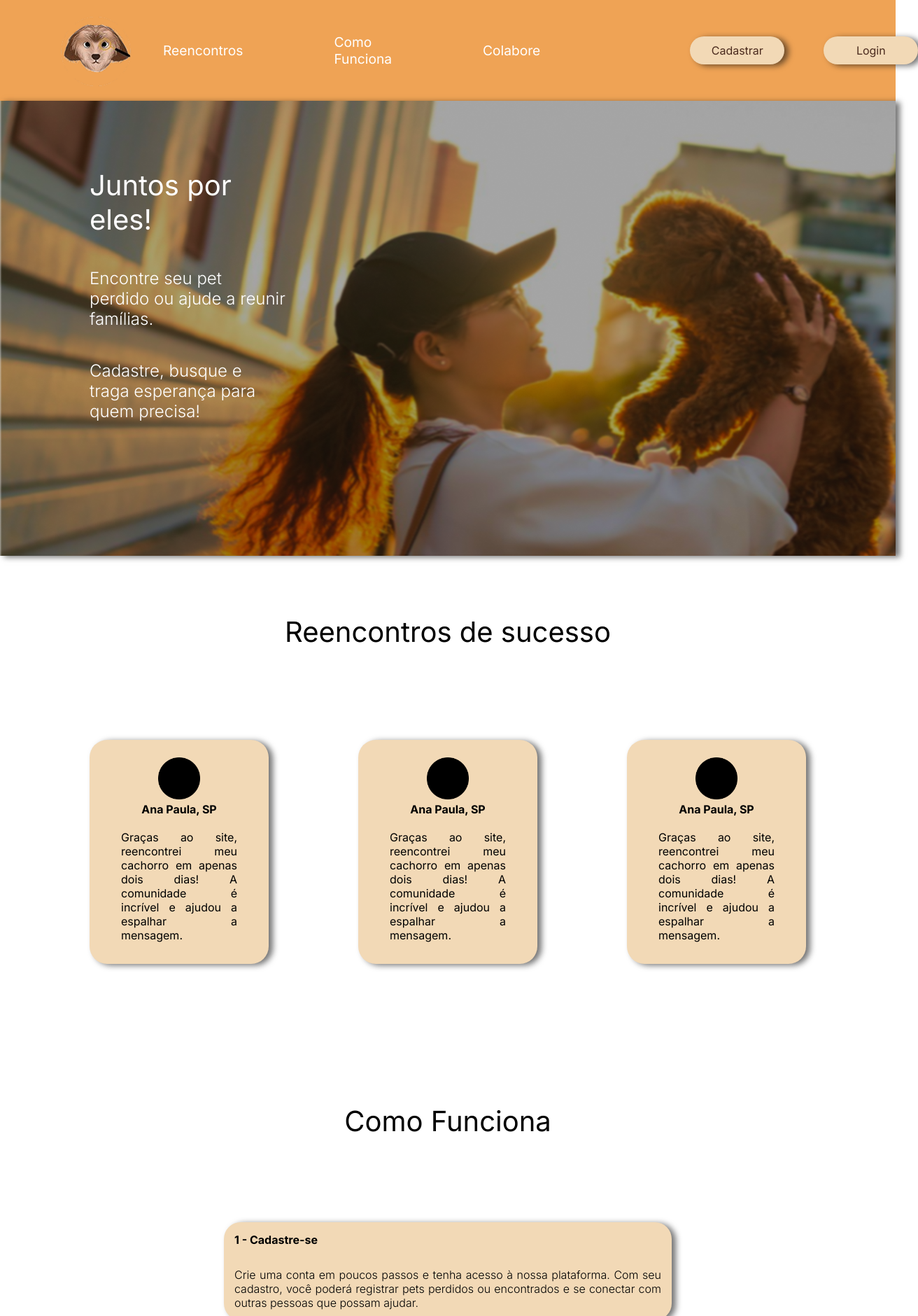
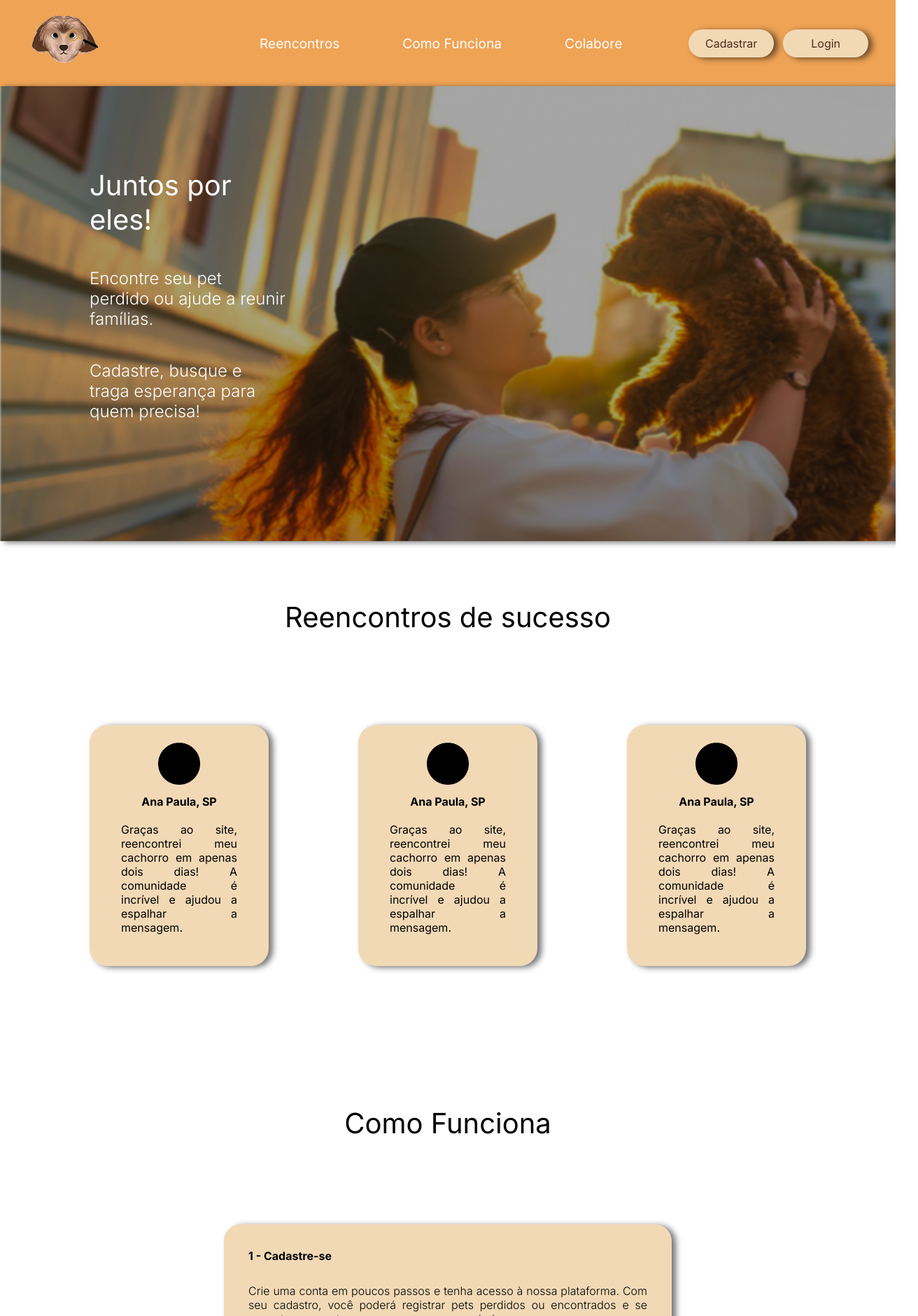
Before and after one commit to israelsouza/busca-pet, a React (Vite) app in the folder frontend/busca-pet/: page / in a window 1280 px wide. Shown: the top 1880 px of the page at 70% size, 1312 px wide, since content can reach past the window. Built offline with nearby package versions, Linux system fonts and the light colour scheme; a web font is replaced by a local one.

Commit message:
refactor/style: Pagina Home

```diff
--- a/frontend/busca-pet/src/components/AvaliacaoHome.jsx
+++ b/frontend/busca-pet/src/components/AvaliacaoHome.jsx
@@ -4,7 +4,11 @@ function AvaliacaoHome({ image_perfil, usuario_text, avaliacao_text }) {
   return (
     <div className={style.containerAvalia}>
       <section className={style.section}>
-        <img src={image_perfil} alt="Elipse Preta de Perfil de usuário"  width="60vw"  />
+        <img
+          src={image_perfil}
+          alt="Elipse Preta de Perfil de usuário"
+          width="60vw"
+        />
         <div className={style.containerText}>
           <p className={style.usuario_text}>{usuario_text}</p>
           <p className={style.avaliacao_text}>{avaliacao_text}</p>
--- a/frontend/busca-pet/src/components/styles/AvaliacaoHome.module.css
+++ b/frontend/busca-pet/src/components/styles/AvaliacaoHome.module.css
@@ -1,9 +1,6 @@
 .containerAvalia {
   background-color: var(--inputs);
   width: 20vw;
-    min-width: 15vw;
-    height: 40vh;
-    display: flex;
   text-align: center;
   padding: 25px;
   border-radius: 25px;
@@ -11,17 +8,15 @@
 }
 
 .containerText {
+  margin-top: 10px;
   display: flex;
   flex-direction: column;
   justify-content: center;
   align-items: center;
-    width: 100%;
-
 }
 
 .usuario_text {
   font-family: "Inter", sans-serif;
-    text-align: justify;
   font-weight: bold;
 }
 
--- a/frontend/busca-pet/src/components/styles/buttonhome.module.css
+++ b/frontend/busca-pet/src/components/styles/buttonhome.module.css
@@ -1,7 +1,7 @@
-.buttonhome{
+.buttonhome {
   display: flex;
   justify-content: center;
-    background-color: var(--inputs) ;
+  background-color: var(--inputs);
   border-radius: 28px;
   font-family: "inter", sans-serif;
   font-size: 1em;
@@ -10,16 +10,17 @@
   width: 135px;
   border: none;
   box-shadow: 6px 2px 8px rgba(10, 10, 10, 0.568);
+  margin-right: 10%;
 }
 
-.buttonhome:hover{
+.buttonhome:hover {
   background-color: var(--botaohome);
   color: #ffff;
   cursor: pointer;
   transition: 0.5s;
 }
 
-.linkhome{
+.linkhome {
   text-decoration: none;
   display: flex;
   text-align: center;
--- a/frontend/busca-pet/src/components/styles/instrucoesHome.module.css
+++ b/frontend/busca-pet/src/components/styles/instrucoesHome.module.css
@@ -1,30 +1,24 @@
-.sectionexplicacao{
+.sectionexplicacao {
   background-color: var(--inputs);
-    display: flex;
-    flex-direction: column;
-    justify-content: center;
-    align-items: center;
   width: 50%;
   margin: 0 auto;
   margin-top: 40px;
   border-radius: 24px;
   box-shadow: 6px 2px 8px rgba(10, 10, 10, 0.568);
+  padding: 20px;
 }
 
-.p_titulo{
-    display: flex;
-    width: 100%;
+.p_titulo {
   font-family: "Inter", sans-serif;
   font-size: 1em;
   font-weight: bold;
   padding: 15px;
-    border-radius: 24px;
 }
 
-.p{
+.p {
   font-family: "Inter", sans-serif;
   text-align: justify;
   font-size: 1em;
-    font-weight:300;
+  font-weight: 300;
   padding: 15px;
 }
--- a/frontend/busca-pet/src/pages/Home.jsx
+++ b/frontend/busca-pet/src/pages/Home.jsx
@@ -15,7 +15,6 @@ import style from "./styles/home.module.css";
 
 function Home(){
     const navigate = useNavigate();
-        const sessaoColaborar = useRef(null);
 
     const sessaoReencontros = useRef(null);
     useEffect(() => {
@@ -23,6 +22,7 @@ function Home(){
             sessaoReencontros.current?.scrollIntoView({ behavior: "smooth" });
         }
     }, [window.location.hash]);
+
     const irParaReencontros = () => {
         navigate("#reencontros", { replace: true });
         sessaoReencontros.current?.scrollIntoView({ behavior: "smooth" });
@@ -36,13 +36,14 @@ function Home(){
         }
     }, [window.location.hash]);
 
+
     const irParaFuncionamento = () => {
         navigate("#funcionamento", { replace: true });
         sessaoFuncionamento.current?.scrollIntoView({ behavior: "smooth" });
     };
 
 
-
+    const sessaoColaborar = useRef(null);
     const irParaColabore = () => {
         navigate("#colabore", { replace: true });
         sessaoColaborar.current?.scrollIntoView({ behavior: "smooth" });
@@ -51,25 +52,34 @@ function Home(){
     return (
         <>
         <div className={style.header}>
-                <img src={Logo_Cachorro} alt="Logo de um cachorro com uma lupa" width="150px"/>
-            <div className={style.container_header}>
+            <div className={style.header__logo}>
+                <img
+                    src={Logo_Cachorro}
+                    alt="Logo de um cachorro com uma lupa"
+                />
+            </div>
+
+            <div className={style.header__nav}>
                 <nav>
-                    <ul className={style.ul}>
-                        <Link  className={style.linkhome} onClick={irParaReencontros}>Reencontros</Link>
-                        <Link  className={style.linkhome} onClick={irParaFuncionamento}>Como Funciona</Link>
-                        <Link  className={style.linkhome} onClick={irParaColabore}>Colabore</Link>
+                    <ul className={style.header__ul}>
+                        <Link  className={style.header__linkhome} onClick={irParaReencontros}>Reencontros</Link>
+                        <Link  className={style.header__linkhome} onClick={irParaFuncionamento}>Como Funciona</Link>
+                        <Link  className={style.header__linkhome} onClick={irParaColabore}>Colabore</Link>
                     </ul>
                 </nav>
                 <ButtonHome text_home="Cadastrar" path="/form/cadastro-usuario"/>
-                <ButtonHome text_home="Login" path="/form/login"/> </div>
+                <ButtonHome text_home="Login" path="/form/login"/>
+            </div>
         </div>
 
         <div>
             <img src={home} alt="Mulher segurando cachorro no alto" className={style.home_principal}/>
+
             <div className={style.text_img}>
                 <h1 className={style.h1}>Juntos por eles!</h1>
                 <p className={style.p}>Encontre seu pet perdido ou ajude a reunir famílias.</p>
                 <p className={style.p}>Cadastre, busque e traga esperança para quem precisa!</p>
+            </div>
         </div>
 
         <div id="reencontros" ref={sessaoReencontros}>
@@ -92,21 +102,22 @@ function Home(){
 
         <div id="colabore" ref={sessaoColaborar}>
             <article className={style.article}>
+                <div className={style.article_text}>
                     <h4 className={style.h4}>Ajude Mais Pets!</h4>
-                <div className={style.article_text}>
                     <p className={style.p1}>Seu engajamento faz a diferença! Compartilhe nosso site com amigos, vizinhos e grupos locais. Quanto mais pessoas participarem, maior a chance de reencontros felizes.</p>
-                    <img src={abraco_dogHome} alt="Mulher agachada abraçando carinhosamente um cachorro" className={style.abraco_dogHome}/>
+                </div>
+                <div className={style.article_img}>
+                    <img src={abraco_dogHome} alt="Mulher agachada abraçando carinhosamente um cachorro"/>
                 </div>
             </article>
-            <div className={style.container_footer}>
-                <div className={style.overlay}></div>
+        </div>
+
+            <footer className={style.container_footer}>
+                <div className={style.overlay}>
                     <p className={style.p_footer}>Todos os Direitos Reservados</p>
-                <img src={footer_home} alt="Imagem de Rodapé com patas de animais" className={style.footer_home}/>
                 </div>
-        </div>
-    </div>
+            </footer>
         </>
-
     )
 }
 
--- a/frontend/busca-pet/src/pages/styles/home.module.css
+++ b/frontend/busca-pet/src/pages/styles/home.module.css
@@ -1,36 +1,25 @@
-*{
-    margin: 0;
-    padding: 0;
-}
-
-.header{
+.header {
   display: flex;
   align-items: center;
   justify-content: space-between;
   background-color: var(--header);
   width: 100%;
-    height: 15vh;
-    padding: 4.5em;
+  padding: 0 2%;
 }
 
-.container_header{
+.header__nav {
   display: flex;
   align-items: center;
-    gap: 3.5em;
-
 }
 
-
-.ul{
+.header__ul {
   display: flex;
   align-items: center;
-    margin-right: 10vw;
-    gap: 90px;
-    padding: 10px;
-
+  margin-right: 25px;
 }
 
-.linkhome{
+.header__linkhome {
+  margin-right: 50px;
   display: flex;
   justify-content: center;
   padding: 20px;
@@ -38,23 +27,22 @@
   font-size: 1.2em;
   color: #ffff;
   text-decoration: none;
-
 }
 
-.linkhome:hover{
+.header__linkhome:hover {
   transition: 0.5s;
   color: var(--botaohome);
   cursor: pointer;
 }
 
-.home_principal{
+.home_principal {
   width: 100%;
   height: 650px;
   background-attachment: fixed;
   background-repeat: no-repeat;
   box-shadow: 6px 2px 8px rgba(10, 10, 10, 0.568);
 }
-.text_img{
+.text_img {
   position: absolute;
   top: 30%;
   left: 10%;
@@ -64,7 +52,6 @@
   display: flex;
   flex-direction: column;
   gap: 30px;
-
 }
 .text_img::before {
   position: absolute;
@@ -74,20 +61,20 @@
   height: 100%;
 }
 
-.h1{
+.h1 {
   font-family: "Inter", sans-serif;
   font-size: 2.5em;
   font-weight: normal;
 }
 
-.p{
+.p {
   font-family: "Inter", sans-serif;
   margin-top: 15px;
   font-size: 1.5em;
-    font-weight:300;
+  font-weight: 300;
 }
 
-.containerAvaliacoes{
+.containerAvaliacoes {
   display: flex;
   justify-content: space-evenly;
   text-align: justify;
@@ -95,10 +82,9 @@
   flex-wrap: wrap;
   width: 100%;
   margin-top: 50px;
-
 }
 
-.h2{
+.h2 {
   font-family: "Inter", sans-serif;
   font-size: 2.5em;
   font-weight: normal;
@@ -106,7 +92,7 @@
   padding: 10vh;
 }
 
-.h3{
+.h3 {
   font-family: "Inter", sans-serif;
   font-size: 2.5em;
   font-weight: normal;
@@ -115,89 +101,59 @@
   padding: 10vh;
 }
 
-.article{
+.article {
+  margin: 120px auto;
   display: flex;
-    flex-direction: column;
-    align-items: left;
-    width: 60%;
-    margin: 10vh auto;
-    margin-top: 20vh;
-    text-align: left;
+  align-items: center;
+  text-align: center;
 }
 
-.h4{
+.h4 {
   font-family: "Inter", sans-serif;
   font-size: 2.5em;
   font-weight: normal;
-    text-align: left;
-    padding-left: 7vw;
-    margin-bottom: -10vh;
 }
 
-.article_text{
+.article_text {
   display: flex;
+  flex-direction: column;
   align-items: center;
-    justify-content: space-between;
-    flex-wrap: wrap;
+  width: 50%;
+}
+
+.article_img img{
+  box-shadow: 6px 2px 8px rgba(10, 10, 10, 0.568);
+}
+
+.p1 {
+  font-family: "Inter", sans-serif;
+  font-size: 1.4em;
+  font-weight: 300;
+  max-width: 35%;
+}
+
+.container_footer {
+  background: url('../../assets/imgs/footer_home.png');
+  background-size: cover;
+  background-position: center;
+  background-repeat: no-repeat;
   width: 100%;
 }
 
-.p1{
-    font-family: "Inter", sans-serif;
-    font-size: 1.2em;
-    font-weight: 300;
-    text-align: left;
-    max-width: 50%;
-    padding-left: 7vw;
-}
-
-.abraco_dogHome{
-    margin-right: 6vw;
-    width: 45%;
-    max-width: 300px;
-    box-shadow: 6px 2px 8px rgba(10, 10, 10, 0.568);
-}
-
-.container_footer {
-    position: relative;
-    display: flex;
-    justify-content: center;
-    align-items: center;
-    text-align: center;
+.p_footer {
+  color: white;
   font-family: "Inter", sans-serif;
   font-size: 1.2em;
   font-weight: bold;
-    color: #ffffff;
-    height: 20vh;
-    background: linear-gradient(to bottom, rgba(0, 0, 0, 0.8), rgba(0, 0, 0, 0));
-    pointer-events: none;
-    z-index: 1;
-    box-shadow: 0px -5px 10px rgba(0, 0, 0, 0.192);
-}
-
-.p_footer {
-    position: absolute;
-    top: 60%;
-    left: 50%;
-    transform: translate(-50%, -50%);
-    z-index: 3;
-    width: 100%;
+  align-items: center;
+  display: flex;
+  text-align: center;
+  justify-content: center;
+  height: inherit;
 }
 
 .overlay {
-    position: absolute;
-    bottom: 0;
-    left: 0;
   width: 100%;
-    height: 100%;
-    background: linear-gradient(to bottom, rgba(0, 0, 0, 0.8), rgba(0, 0, 0, 0.2));
-    z-index: 2;
+  height: 200px;
+  background-color: rgba(0, 0, 0, 0.792);
 }
-
-.footer_home {
-    position: absolute;
-    bottom: 0;
-    width: 100%;
-    height: 180px;
-    z-index: 1;
-}
```
Also changed, not shown: frontend/busca-pet/src/pages/styles/login.module.css (+6 -13 lines). Lines whose indentation alone changed are shown as unchanged.
